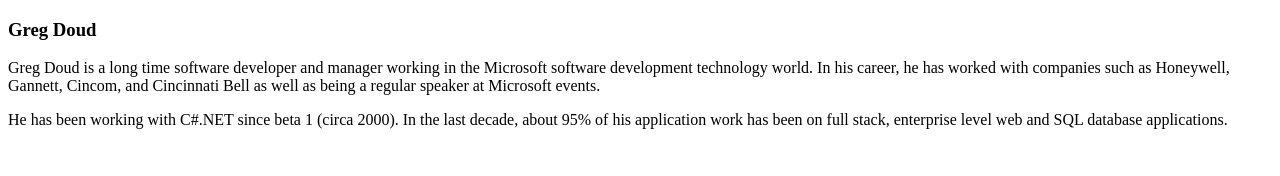
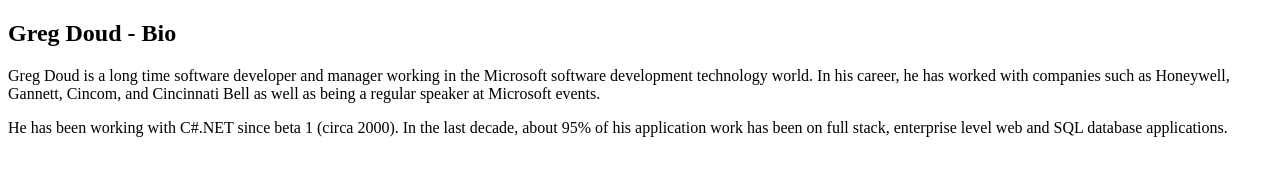
Before and after one commit to gpdoud/my-first-html-page, a plain HTML site: page bio.html in a window 1280 px wide. Drawn offline with Linux system fonts and the light colour scheme.

Commit message:
changed title and lead h3 to h2

```diff
--- a/bio.html
+++ b/bio.html
@@ -4,7 +4,7 @@
 
 </head>
 <body>
-	<h3>Greg Doud</h3>
+	<h2>Greg Doud - Bio</h2>
 	<p>Greg Doud is a long time software developer and manager working in the Microsoft software development technology world. In his career, he has worked with companies such as Honeywell, Gannett, Cincom, and Cincinnati Bell as well as being a regular speaker at Microsoft events. </p>
 
 	<p>He has been working with C#.NET since beta 1 (circa 2000). In the last decade, about 95% of his application work has been on full stack, enterprise level web and SQL database applications.</p>
```
